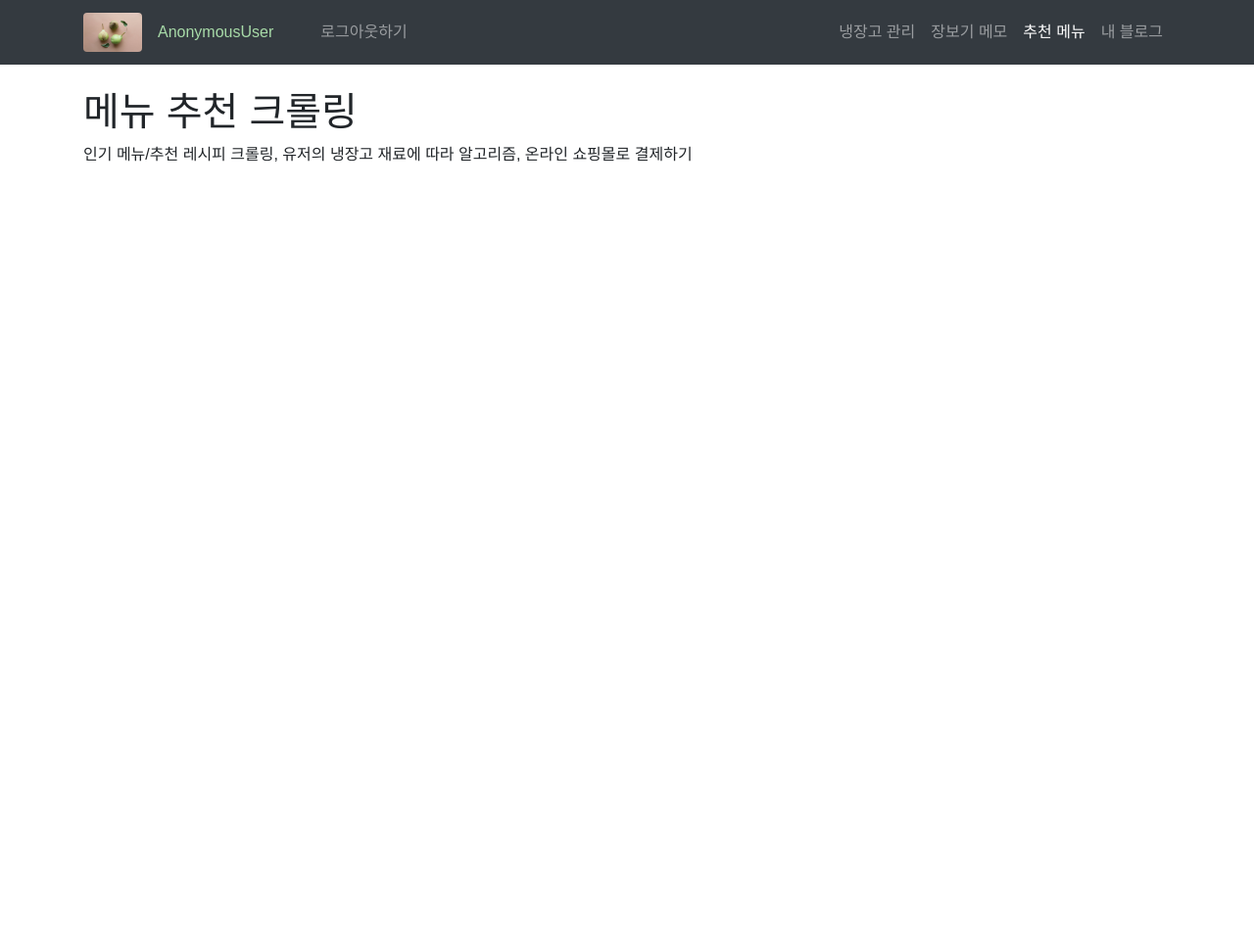
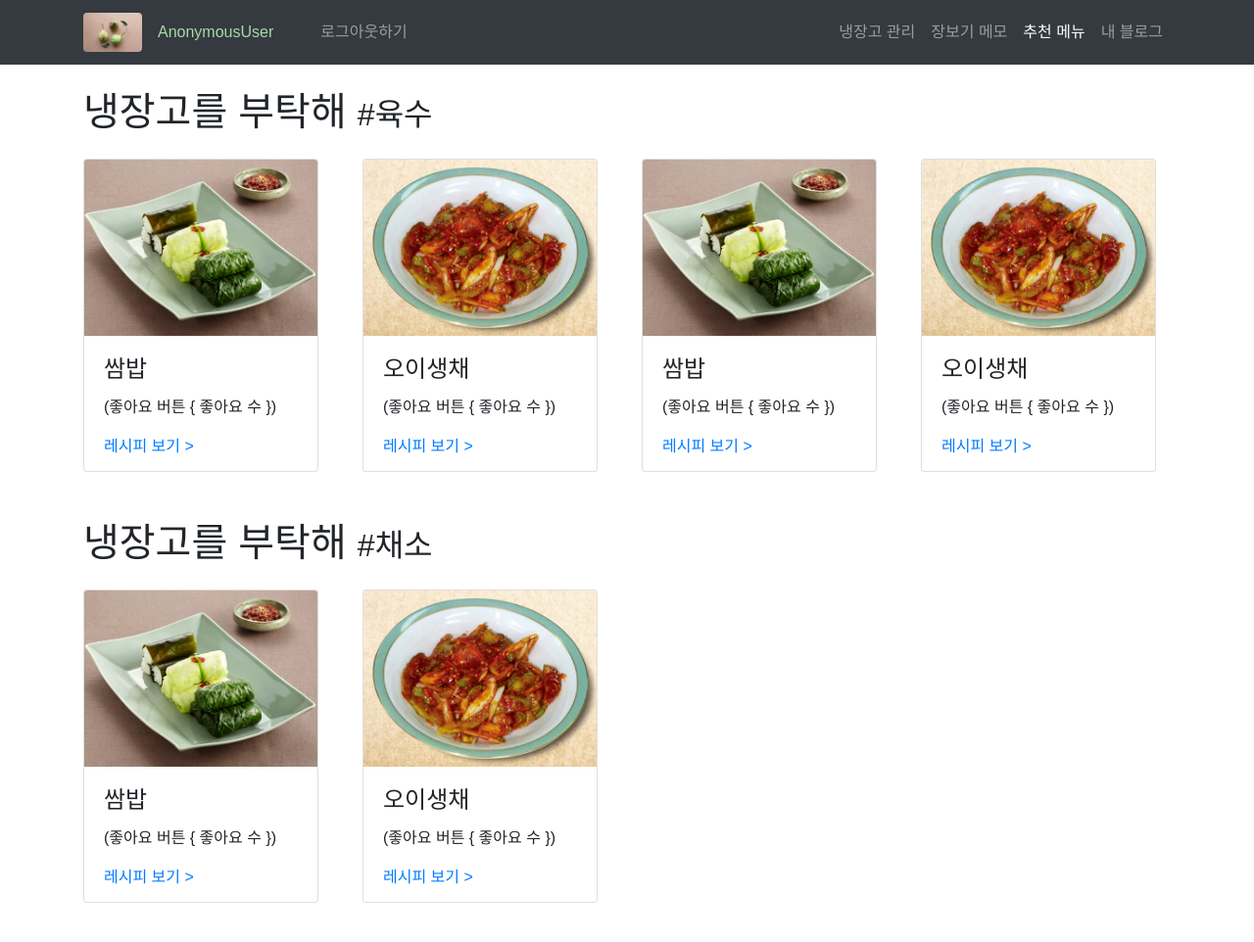
Before and after one commit to moorekwon/project-food-box, a Django app: page /main/recommendation/ in a window 1280 px wide. Shown: the whole page at 98% size. Before the commit the page ends 165 px from the top, so only its background shows below. Run offline with Django 3.2, Linux system fonts and the light colour scheme; parts of the project's set-up code (start-up, migrations or seed data) failed here and were passed over; some libraries are stand-ins or nearby versions; some web fonts are replaced.

Commit message:
200525 added recommend template, but not completed(some layout problems left to solve)

```diff
--- a/app/static/css/main.css
+++ b/app/static/css/main.css
@@ -1,5 +1,9 @@
 body {
     font-family: 'Stylish', sans-serif;
+}
+
+ul {
+    list-style: none;
 }
 
 a:hover {
@@ -55,6 +59,22 @@ a:hover {
     border-radius: 50%;
 }
 
+.heart {
+  width: 100px;
+  height: 100px;
+  position: absolute;
+  left: 50%;
+  top: 50%;
+  transform: translate(-50%, -50%);
+  background: url(heart.png) no-repeat;
+  cursor: pointer;
+}
+
+.heart-blast {
+  background-position: -2800px 0;
+  transition: background 1s steps(28);
+}
+
 svg {
     margin: 8px;
 }
--- a/app/templates/main/recommendation/recommendation.html
+++ b/app/templates/main/recommendation/recommendation.html
@@ -1,7 +1,19 @@
 {% extends 'main/base.html' %}
+{% load static %}
 
 {% block title %}
 <title>Foodbock recommendation page</title>
+{% endblock %}
+
+{% block style %}
+<style>
+    ul {
+        list-style: none;
+        padding: 0;
+    }
+
+
+</style>
 {% endblock %}
 
 {% block active %}
@@ -21,7 +33,98 @@
 
 {% block content %}
 <div class="container">
-    <h1 class="mt-4">메뉴 추천 크롤링</h1>
-    <p>인기 메뉴/추천 레시피 크롤링, 유저의 냉장고 재료에 따라 알고리즘, 온라인 쇼핑몰로 결제하기</p>
+    <ul>
+        <li>
+            <h1 class="my-4">냉장고를 부탁해
+                <small>#육수</small>
+            </h1>
+
+            <div class="row">
+                <div class="col-lg-4 col-sm-6 mb-4" style="flex: 0 0 25%; max-width: 25%;">
+                    <div class="card" style="width: 240px; height: 320px;">
+                        <img class="card-img-top" src="{% static 'images/쌈밥.jpg' %}" alt=""
+                             style="width: 100%; height: 180px;">
+                        <div class="card-body">
+                            <h4 class="card-title">쌈밥</h4>
+
+                            <p class="card-text">(좋아요 버튼 { 좋아요 수 })</p>
+                            <a href="" class="card-text">레시피 보기 ></a>
+                        </div>
+                    </div>
+                </div>
+                <div class="col-lg-4 col-sm-6 mb-4" style="flex: 0 0 25%; max-width: 25%;">
+                    <div class="card" style="width: 240px; height: 320px;">
+                        <img class="card-img-top" src="{% static 'images/오이생채.jpg' %}" alt=""
+                             style="width: 100%; height: 180px;">
+                        <div class="card-body">
+                            <h4 class="card-title">오이생채</h4>
+
+                            <p class="card-text">(좋아요 버튼 { 좋아요 수 })</p>
+                            <a href="" class="card-text">레시피 보기 ></a>
+                        </div>
+                    </div>
+                </div>
+                <div class="col-lg-4 col-sm-6 mb-4" style="flex: 0 0 25%; max-width: 25%;">
+                    <div class="card" style="width: 240px; height: 320px;">
+                        <img class="card-img-top" src="{% static 'images/쌈밥.jpg' %}" alt=""
+                             style="width: 100%; height: 180px;">
+                        <div class="card-body">
+                            <h4 class="card-title">쌈밥</h4>
+
+                            <p class="card-text">(좋아요 버튼 { 좋아요 수 })</p>
+                            <a href="" class="card-text">레시피 보기 ></a>
+                        </div>
+                    </div>
+                </div>
+                <div class="col-lg-4 col-sm-6 mb-4" style="flex: 0 0 25%; max-width: 25%;">
+                    <div class="card" style="width: 240px; height: 320px;">
+                        <img class="card-img-top" src="{% static 'images/오이생채.jpg' %}" alt=""
+                             style="width: 100%; height: 180px;">
+                        <div class="card-body">
+                            <h4 class="card-title">오이생채</h4>
+
+                            <p class="card-text">(좋아요 버튼 { 좋아요 수 })</p>
+                            <a href="" class="card-text">레시피 보기 ></a>
+                        </div>
+                    </div>
+                </div>
+            </div>
+        </li>
+
+        <li>
+            <h1 class="my-4">냉장고를 부탁해
+                <small>#채소</small>
+            </h1>
+
+            <div class="row">
+                <div class="col-lg-4 col-sm-6 mb-4" style="flex: 0 0 25%; max-width: 25%;">
+                    <div class="card" style="width: 240px; height: 320px;">
+                        <img class="card-img-top" src="{% static 'images/쌈밥.jpg' %}" alt=""
+                             style="width: 100%; height: 180px;">
+                        <div class="card-body">
+                            <h4 class="card-title">쌈밥</h4>
+
+                            <p class="card-text">(좋아요 버튼 { 좋아요 수 })</p>
+                            <a href="" class="card-text">레시피 보기 ></a>
+                        </div>
+                    </div>
+                </div>
+                <div class="col-lg-4 col-sm-6 mb-4">
+                    <div class="card" style="width: 240px; height: 320px;">
+                        <img class="card-img-top"
+                             src="{% static 'images/오이생채.jpg' %}"
+                             alt=""
+                             style="width: 100%; height: 180px;">
+                        <div class="card-body">
+                            <h4 class="card-title">오이생채</h4>
+
+                            <p class="card-text">(좋아요 버튼 { 좋아요 수 })</p>
+                            <a href="" class="card-text">레시피 보기 ></a>
+                        </div>
+                    </div>
+                </div>
+            </div>
+        </li>
+    </ul>
 </div>
 {% endblock %}
```
Also changed, not shown: app/static/images/쌈밥.jpg (added), app/static/images/오이생채.jpg (added).
